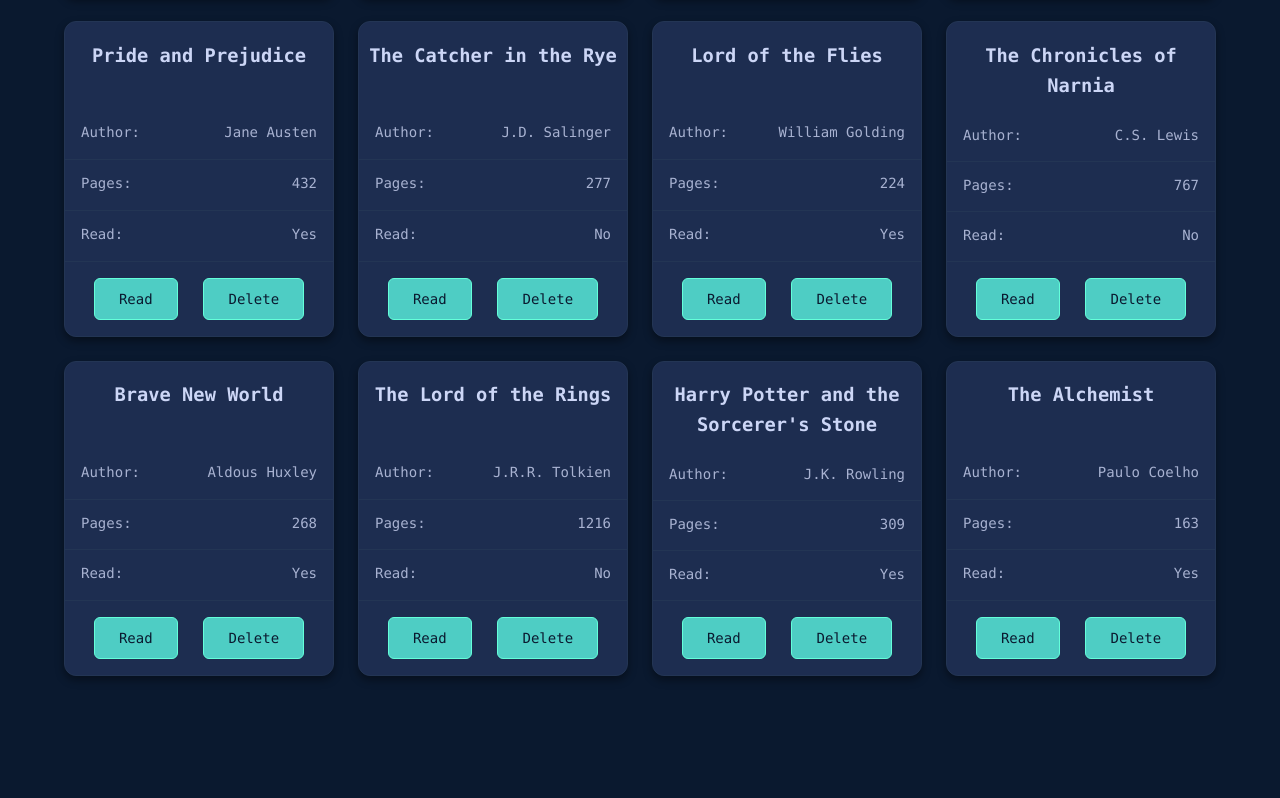
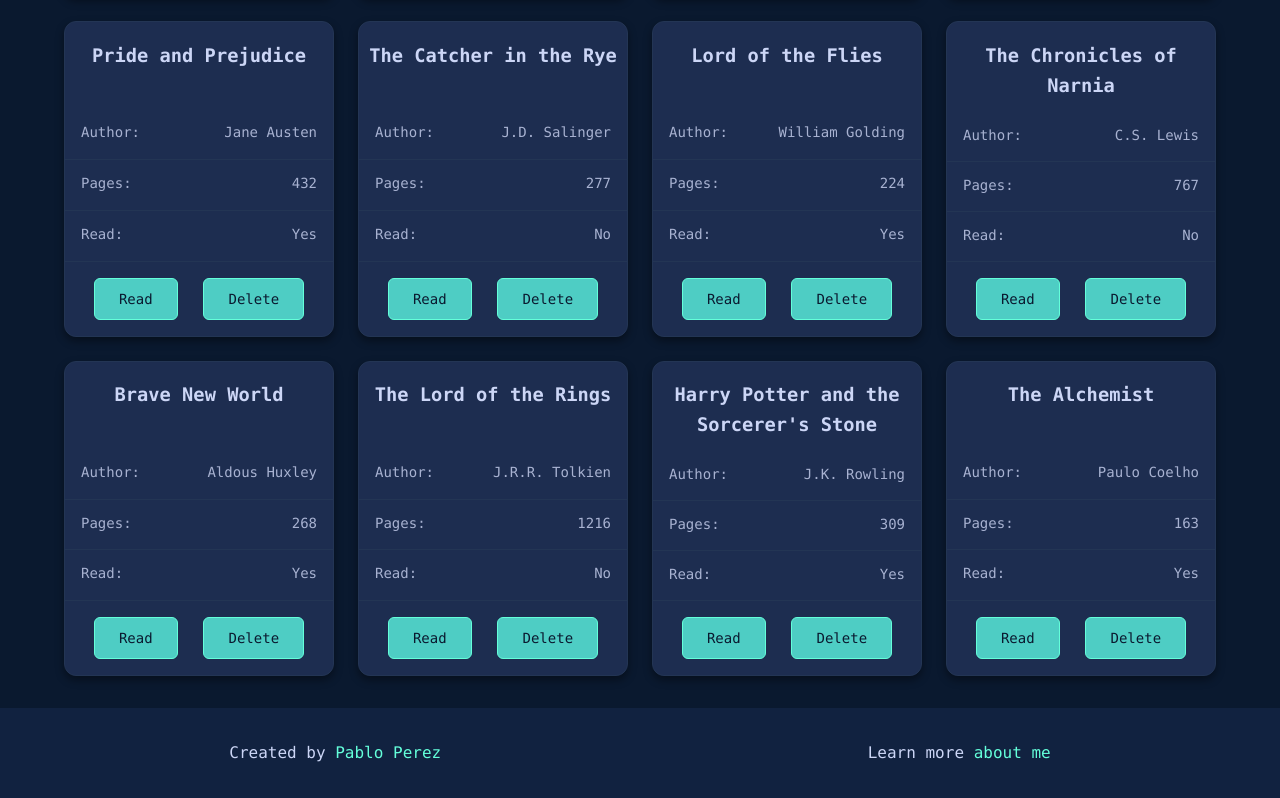
Before and after one commit to yaoming16/TOP-Library-Project, a plain HTML site: page index.html in a window 1280 px wide. Shown: the part 568-1366 px from the top of the page. Before the commit the page ends 1276 px from the top, so only its background shows below. Drawn offline with Linux system fonts and the light colour scheme.

Commit message:
Added link to my personal GitHub and portfolio in the footer.

```diff
--- a/index.html
+++ b/index.html
@@ -43,5 +43,9 @@
         </section>
     </main>
 </body>
+<footer class="footer">
+    <p>Created by <a href="https://github.com/yaoming16" target="_blank">Pablo Perez</a></p>
+    <p>Learn more <a href="https://yaoming16.github.io/" target="_blank">about me</a></p>
+</footer>
 <script src="./index.js" defer></script>
 </html>
--- a/styles.css
+++ b/styles.css
@@ -212,3 +212,27 @@
     box-shadow: 0 0 0 2px rgba(100, 255, 218, 0.2);
     background-color: var(--bg-secondary);
 }
+
+footer {
+    display: flex;
+    flex-direction: row;
+    text-align: center;
+    padding: 1rem;
+    background-color: var(--bg-secondary);
+    color: var(--text-lightest);
+}
+
+footer a {
+    color: var(--teal);
+    text-decoration: none;
+    transition: all 0.3s ease-in-out;
+}
+
+footer a:hover {
+    color: var(--teal-dark);
+}
+
+footer p {
+    margin-left: auto;
+    margin-right: auto;
+}
```
